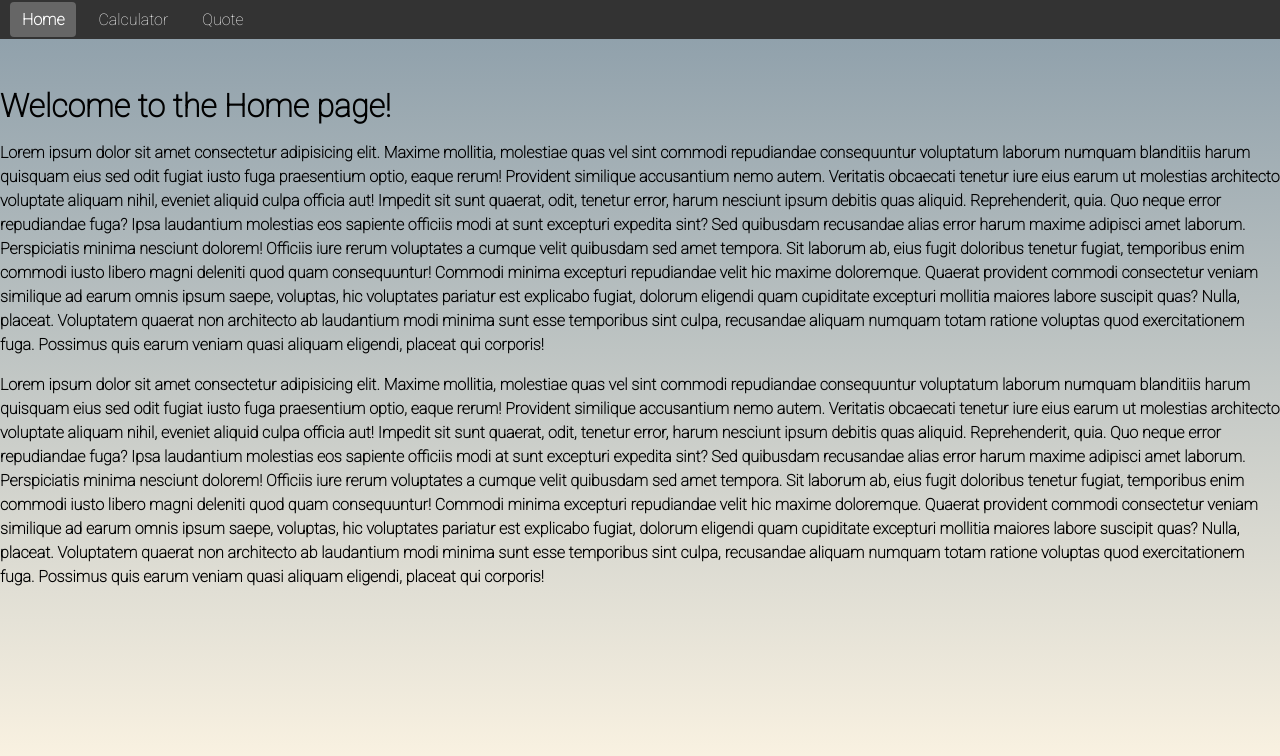
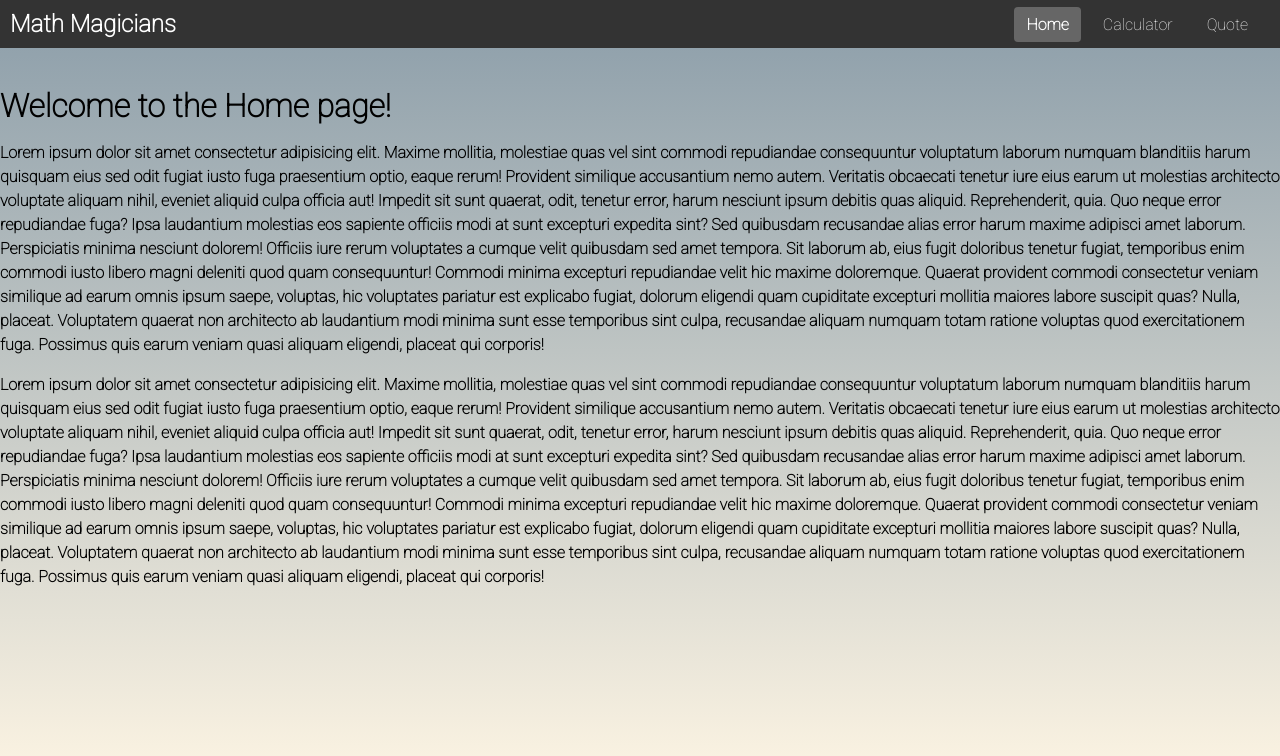
Before and after one commit to ClarenceAtim/MathMagicians, a React (Create React App) app: page / in a window 1280 px wide. Shown: the top 756 px of the page. Built offline with nearby package versions, Linux system fonts and the light colour scheme.

Commit message:
Add logo-container

```diff
--- a/src/components/Navbar.js
+++ b/src/components/Navbar.js
@@ -5,6 +5,9 @@ import './Navbar.css';
 function Navbar() {
   return (
     <nav>
+      <div className="logo-container">
+        <h1>Math Magicians</h1>
+      </div>
       <ul>
         <li>
           <NavLink exact to="/" activeClassName="active">Home</NavLink>
```
